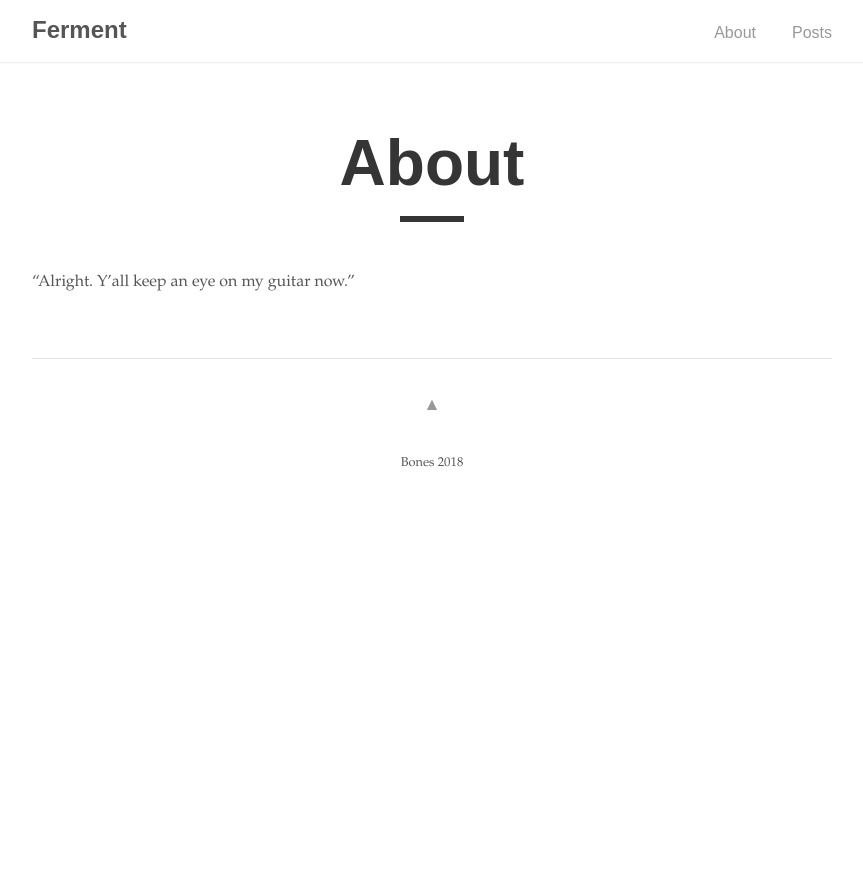
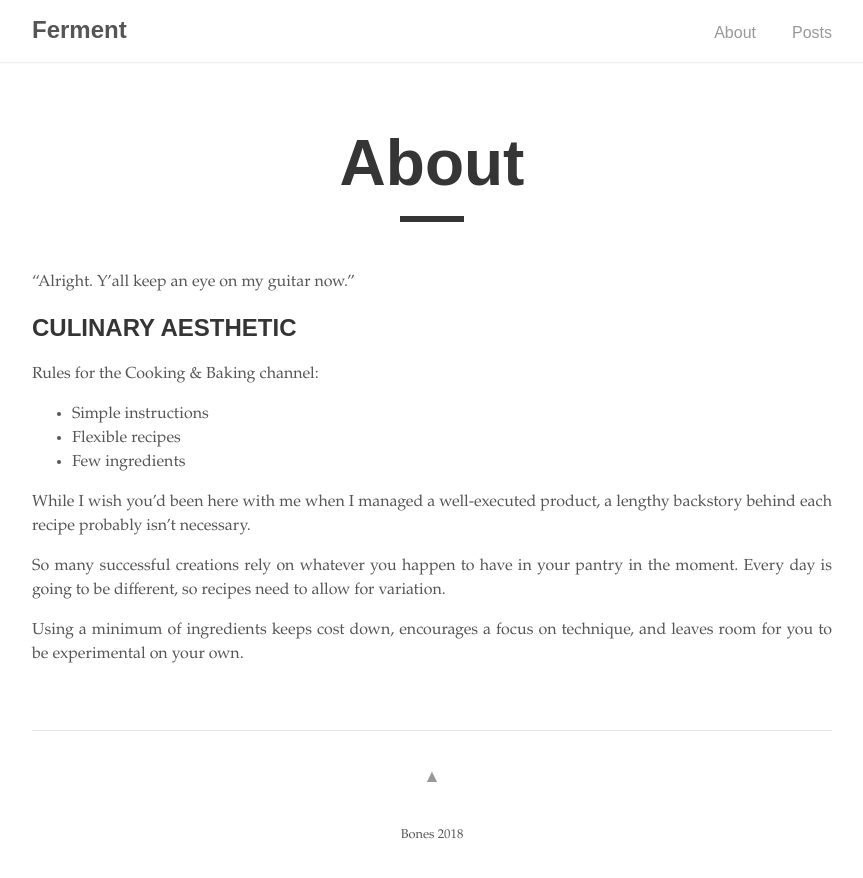
Before and after one commit to viablue/ferment, a Jekyll site: the page built from about.md, in a window 1280 px wide. Shown: the top 878 px of the page, without its empty margins (208-1071 px from the left). Built offline with Jekyll 4.4.1, drawn with Linux system fonts in a browser that asks for light colours.

Commit message:
let there be content

```diff
--- a/about.md
+++ b/about.md
@@ -5,3 +5,18 @@ permalink: /about/
 ---
 
 "Alright. Y'all keep an eye on my guitar now."
+
+
+## CULINARY AESTHETIC
+
+Rules for the Cooking & Baking channel:
+
+- Simple instructions
+- Flexible recipes
+- Few ingredients
+
+While I wish you'd been here with me when I managed a well-executed product, a lengthy backstory behind each recipe probably isn't necessary.
+
+So many successful creations rely on whatever you happen to have in your pantry in the moment. Every day is going to be different, so recipes need to allow for variation.
+
+Using a minimum of ingredients keeps cost down, encourages a focus on technique, and leaves room for you to be experimental on your own.
```
Also changed, not shown: _posts/2018-01-28-sourdough-loaf-and-pizza.md (renamed from _posts/2018-01-28-sourdough-pizza.md, +1 -1 lines), _posts/2018-01-28-sourdough-loaf.md (deleted, +0 -6 lines).
